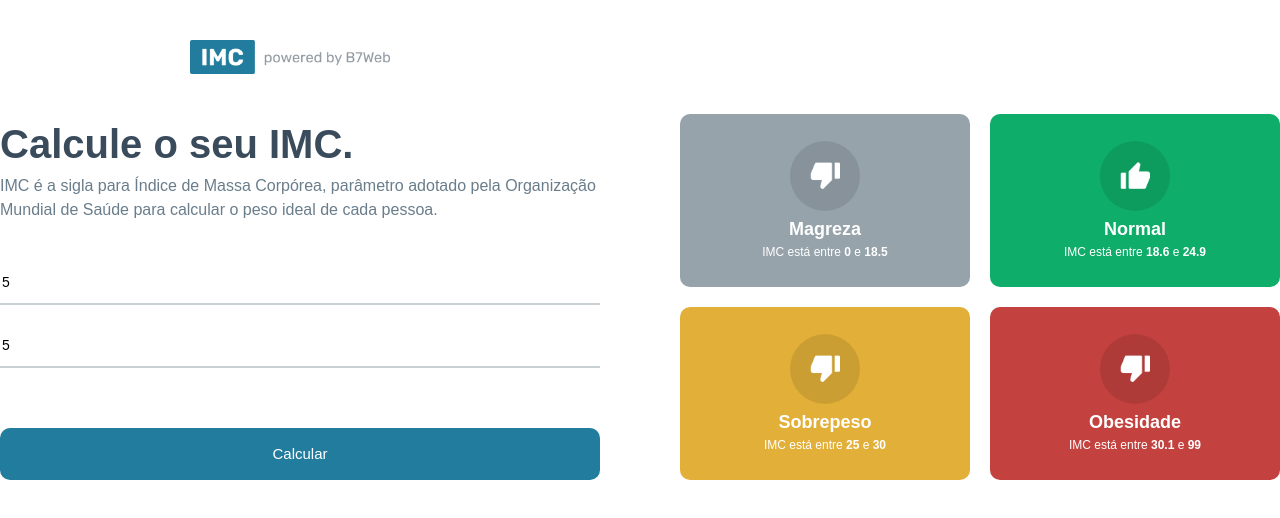
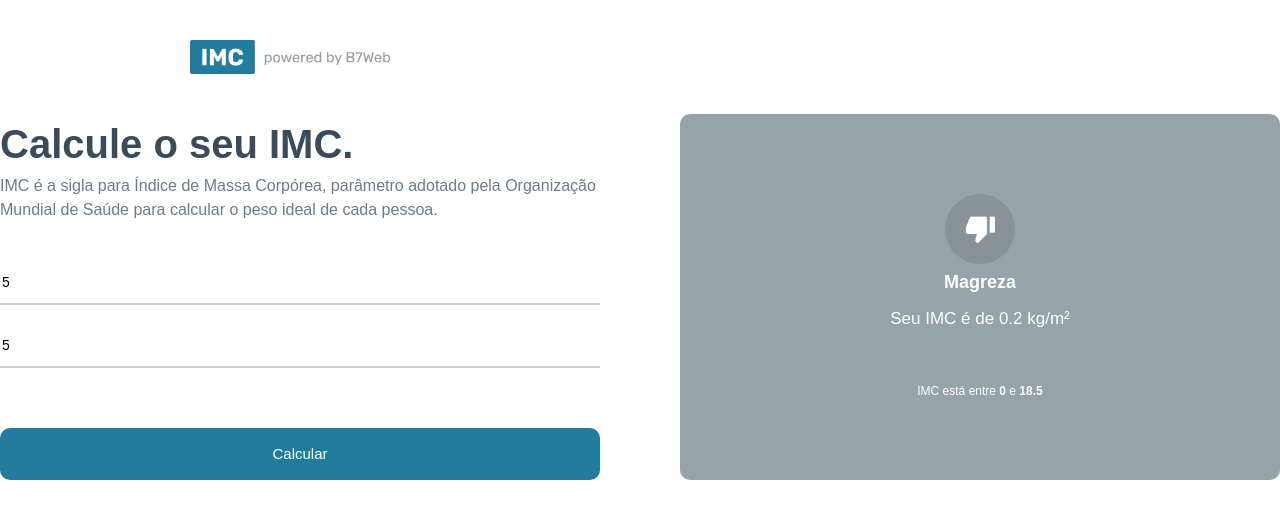
Before and after one commit to Flavianna-Saldanha/calc-imc, a Next.js app: page / in a window 1280 px wide. Both pictures are taken after typing "5", "5" into the empty fields and a click on the button "Calcular". Shown: the top 518 px of the page. Built offline with nearby package versions, Linux system fonts and the light colour scheme.

Commit message:
Calculando o IMC

```diff
--- a/app/Page.module.css
+++ b/app/Page.module.css
@@ -71,3 +71,9 @@ body {
 	grid-template-columns: repeat(2, 1fr);
 	gap: 20px;
 }
+
+.container .rightSide .rightBig {
+	flex: 1;
+	display: flex;
+
+}
--- a/app/page.tsx
+++ b/app/page.tsx
@@ -6,16 +6,17 @@ import powered from "@/src/assets/powered.png";
 import { useState } from 'react';
 import { GridItem } from '@/src/components/GridItem/gridItem';
 
-import { levels, calculateImc } from '@/src/helpers/imc';
+import { levels, calculateImc, Level } from '@/src/helpers/imc';
 
 
 const Page = () => {
 	const [heightField, setHeightField] = useState<number>(0);
 	const [weightField, setWeightField] = useState<number>(0);
+	const [toShow, setToShow] = useState<Level | null>(null);
 
 	const handleCalculateButton = () => {
 		if(heightField && weightField) {
-
+			setToShow(calculateImc(heightField, weightField));
 		} else {
 			alert("Digite todos os campos.");
 		}
@@ -54,11 +55,19 @@ const Page = () => {
 					<button onClick={handleCalculateButton}>Calcular</button>
 				</div>
 				<div className={styles.rightSide}>
+					{!toShow &&
 					<div className={styles.grid}>
 						{levels.map((item, key) => (
 							<GridItem key={key} item={item} />
 						))}
 					</div>
+					}
+					{toShow &&
+						<div className={styles.rightBig}>
+							<div className={styles.rightArrow}></div>
+							<GridItem item={toShow}/>
+						</div>
+					}
 				</div>
 			</div>
 		</div>
--- a/src/components/GridItem/GridItem.module.css
+++ b/src/components/GridItem/GridItem.module.css
@@ -30,3 +30,9 @@
 	margin-top: 14ppx;
 	text-align: center;
 }
+
+.yourImc {
+	font-size: 17px;
+	margin: 10px 0 50px 0;
+	text-align: center;
+}
--- a/src/components/GridItem/gridItem.tsx
+++ b/src/components/GridItem/gridItem.tsx
@@ -19,6 +19,11 @@ export const GridItem = ({ item }: Props) => {
 					/>
 			</div>
 			<div className={styles.gridTitle}>{item.title}</div>
+
+			{item.yourImc &&
+				<div className={styles.yourImc}>Seu IMC é de {item.yourImc} kg/m²</div>
+			}
+
 			<div className={styles.gridInfo}>
 				<>
 					IMC está entre <strong>{item.imc[0]}</strong> e <strong>{item.imc[1]}</strong>
--- a/src/helpers/imc.ts
+++ b/src/helpers/imc.ts
@@ -7,21 +7,44 @@ export type Level = {
 }
 
 export const levels: Level[] = [
-	{ title: 'Magreza', color: '#96A3AB', icon: 'down', imc: [0, 18.5] },
-	{ title: 'Normal', color: '#0EAD69', icon: 'up', imc: [18.6, 24.9] },
-	{ title: 'Sobrepeso', color: '#E2B039', icon: 'down', imc: [25, 30] },
-	{ title: 'Obesidade', color: '#C3423F', icon: 'down', imc: [30.1, 99] }
+	{
+		title: 'Magreza',
+		color: '#96A3AB',
+		icon: 'down',
+		imc: [0, 18.5]
+	},
+	{
+		title: 'Normal',
+		color: '#0EAD69',
+		icon: 'up',
+		imc: [18.5, 25]
+	},
+	{
+		title: 'Sobrepeso',
+		color: '#E2B039',
+		icon: 'down',
+		imc: [25, 30]
+	},
+	{
+		title: 'Obesidade',
+		color: '#C3423F',
+		icon: 'down',
+		imc: [30, 99]
+	}
 ];
+
 
 export const calculateImc = (height: number, weight: number) => {
 	const imc = weight / (height * height);
 
-	for(const i in levels) {
-		if(imc >= levels[i].imc[0] && imc < levels[i].imc[1]) {
-			levels[i].yourImc = imc;
-			return levels[i];
+	for (const level of levels) {
+		if (imc >= level.imc[0] && imc < level.imc[1]) {
+			return {
+				...level,
+				yourImc: parseFloat(imc.toFixed(2))
+			};
 		}
 	}
 
 	return null;
-}
+};
```
